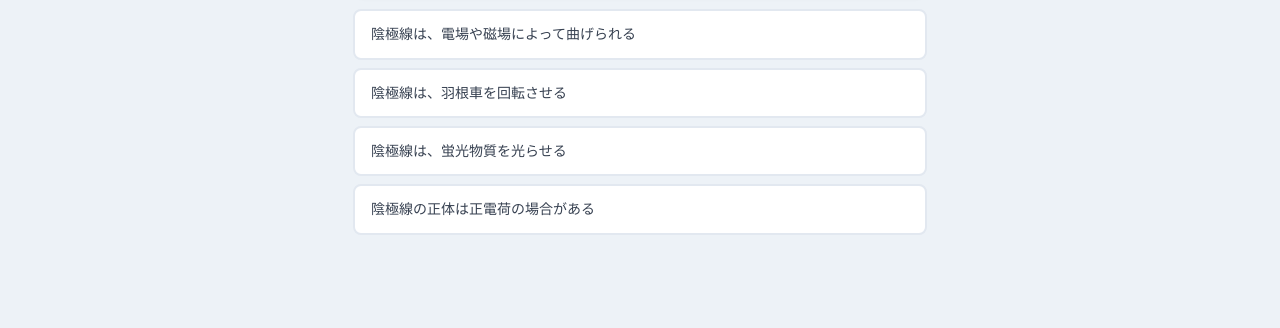
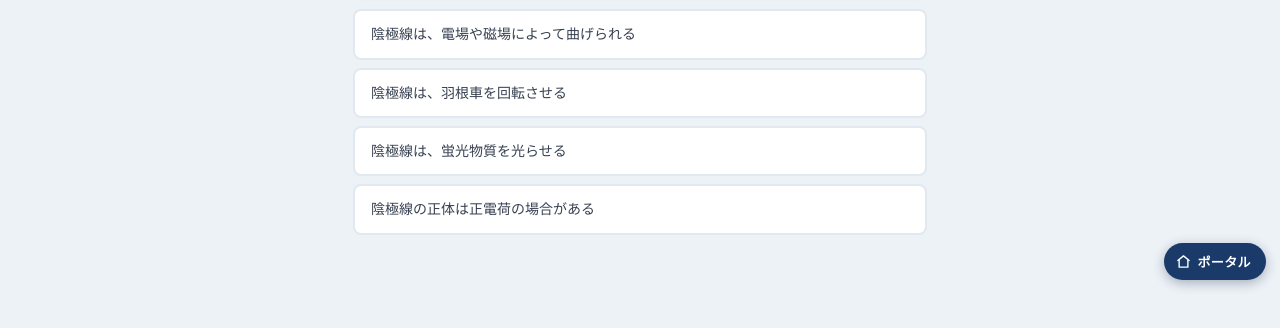
Before and after one commit to sato-ct7-GH/Atomic, a plain HTML site: page index.html in a window 1280 px wide. Shown: the part 506-834 px from the top of the page. Drawn offline with nearby package versions, Linux system fonts and the light colour scheme.

Commit message:
Update index.html

```diff
--- a/index.html
+++ b/index.html
@@ -1464,5 +1464,35 @@ document.addEventListener('DOMContentLoaded', () => {
   render();
 });
 </script>
+  <!-- ▼▼ ポータルへ戻るボタン（</body> の直前に貼る） ▼▼ -->
+<style>
+  .portal-home{
+    position:fixed; right:14px; z-index:900;
+    bottom:calc(14px + env(safe-area-inset-bottom, 0px));
+    display:flex; align-items:center; gap:6px;
+    padding:9px 15px 9px 12px;
+    background:#1a3a6a; color:#fff; text-decoration:none;
+    border-radius:999px; font-size:13px; font-weight:600;
+    font-family:'Noto Sans JP',sans-serif; letter-spacing:.03em;
+    box-shadow:0 3px 12px rgba(20,32,58,.32);
+    -webkit-tap-highlight-color:transparent;
+  }
+  .portal-home:active{ transform:translateY(1px); background:#14315a; }
+  .portal-home svg{ width:15px; height:15px; flex:0 0 auto; }
+  /* ボタンが最後の要素に重ならないよう、下の余白を広げる */
+  .main{ padding-bottom:110px !important; }
+  @media (max-width:380px){
+    .portal-home{ padding:8px 12px 8px 10px; font-size:12px; }
+  }
+</style>
+
+<a class="portal-home" href="https://sato-ct7-gh.github.io/ShonanPhysicsPortal/" title="物理ポータルへ戻る">
+  <svg viewBox="0 0 24 24" fill="none" stroke="currentColor" stroke-width="2.2"
+       stroke-linecap="round" stroke-linejoin="round" aria-hidden="true">
+    <path d="M3 10.5L12 3l9 7.5"/><path d="M5 9.5V21h14V9.5"/>
+  </svg>
+  ポータル
+</a>
+<!-- ▲▲ ここまで ▲▲ -->
 </body>
 </html>
```
